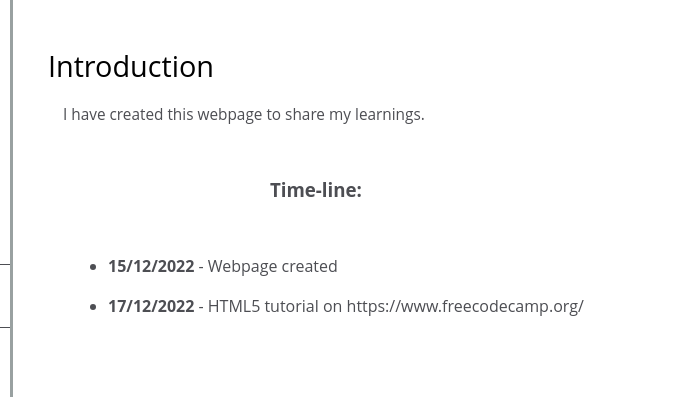
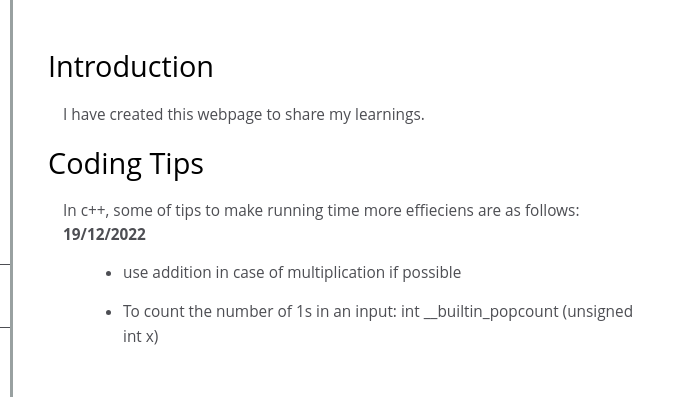
Before and after one commit to amar512-prog/amar512-prog.github.io, a plain HTML site: page index.html in a window 1280 px wide. Shown: the top 397 px of the page, 290-985 px from the left. Drawn offline with Linux system fonts and the light colour scheme.

Commit message:
Update index.html

```diff
--- a/index.html
+++ b/index.html
@@ -43,6 +43,20 @@
           </p>
         </article>
       </section>
+      <section class="main-section" id="Coding">
+        <header>Coding Tips</header>
+        <article>
+          <p>
+            In c++, some of tips to make running time more effieciens are as follows:<br>
+             <strong>19/12/2022</strong>
+             <ul>
+               <li>use addition in case of multiplication if possible</li>
+               <li>To count the number of 1s in an input: int __builtin_popcount (unsigned int x)</li>
+             </ul>
+
+          </p>
+        </article>
+      </section>
       <section id="tribute-info">
         <h3 id="headline">Time-line:</h3>
         <ul>
```
